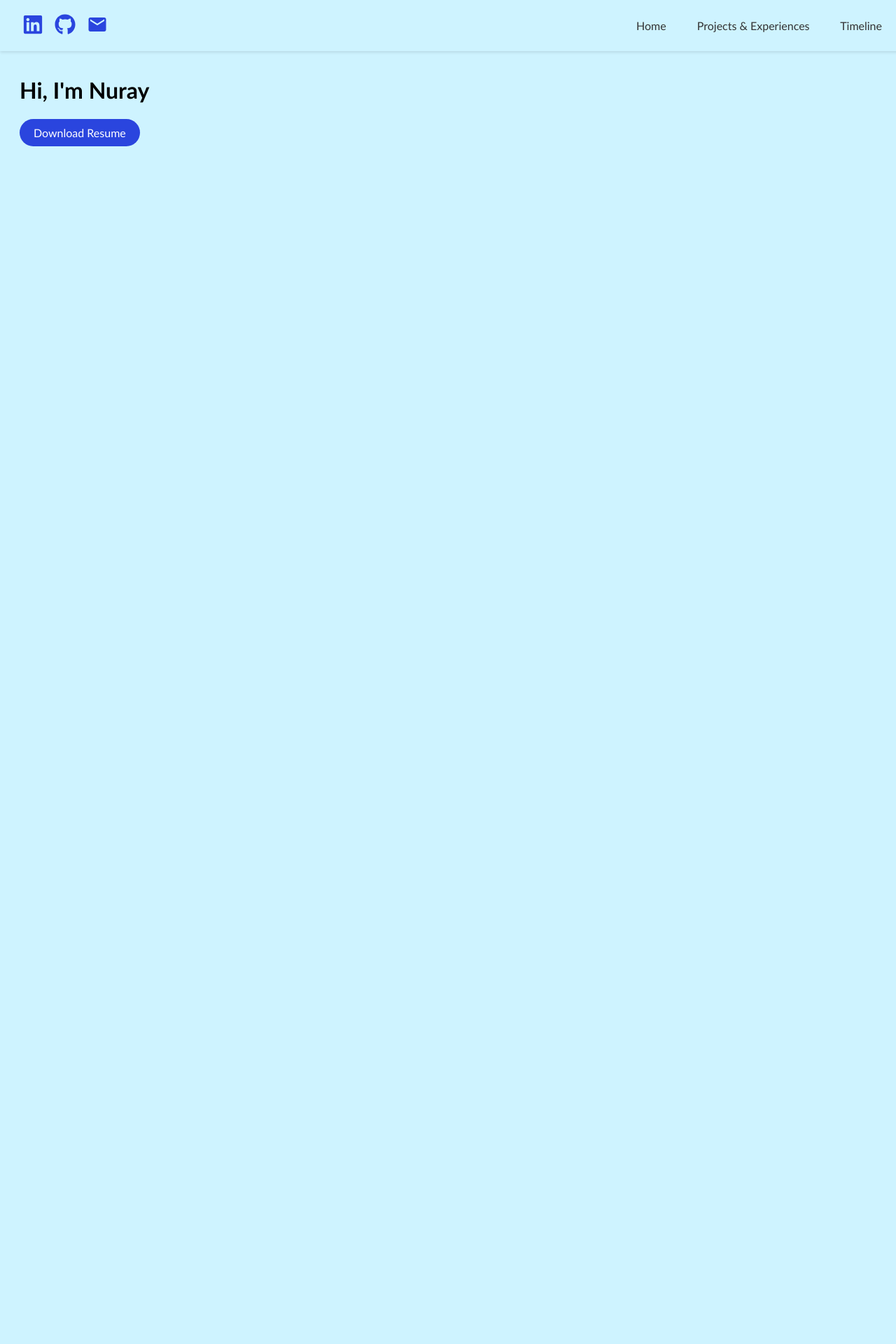
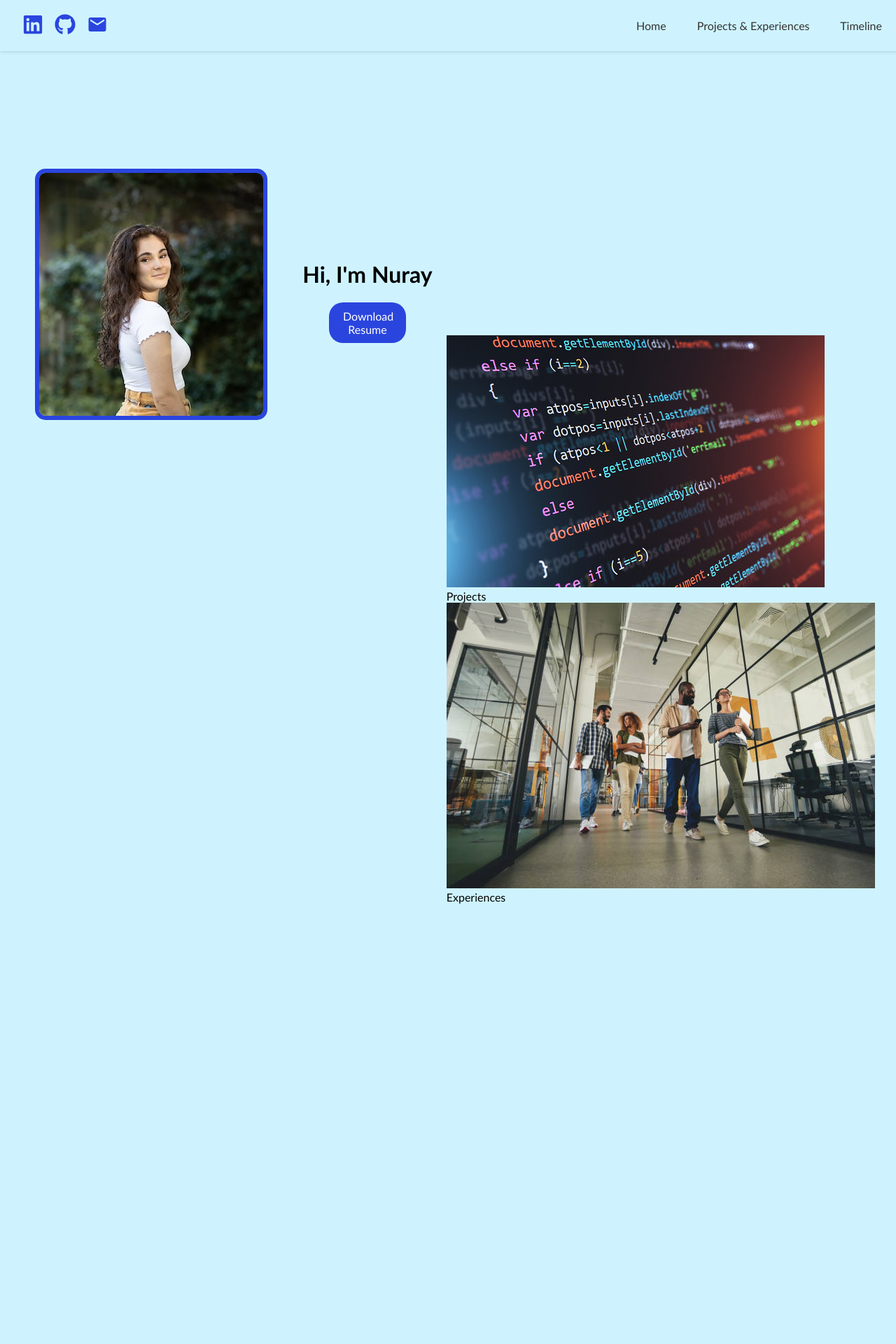
Before and after one commit to nurayyozden/My-Professional-Website, a PHP site: page /pages/index.php in a window 1280 px wide. Shown: the top 1920 px of the page at 70% size. After the commit the page ends 1291 px from the top, so only its background shows below. Run offline with PHP 8.4, Linux system fonts and the light colour scheme.

Commit message:
formatting the home page

```diff
--- a/pages/index.php
+++ b/pages/index.php
@@ -17,26 +17,41 @@
 
 <body>
 
-<h1>Hi, I'm Nuray</h1>
+<div class="container">
 
-<!-- <a href="nuray_y_ozden_resume.pdf" download>
-  <button class="download-button">Download Resume</button>
-</a> -->
+    <div class="profile-pic">
+        <img src="public/uploads/images/profile_pic.jpeg" alt="Nuray image">
+    </div>
 
-<a href="nuray_y_ozden_resume.pdf" download="nuray_y_ozden_resume.pdf" class="download-link">Download Resume</a>
+    <div class="content">
+        <h1>Hi, I'm Nuray</h1>
+        <a href="nuray_y_ozden_resume.pdf" download="nuray_y_ozden_resume.pdf" class="download-link">Download Resume</a>
+    </div>
 
-
-
-
-
-
-
+</div>
 
 
 
 
 <!-- Projects and Experiences section -->
-<div id="projects-anchor"></div>
+<div id="projects-anchor">
+
+    <a href="/projects" class="projects-link">
+            <img src="public/uploads/images/projects.jpeg" alt="Projects">
+            <div class="overlay">Projects</div>
+    </a>
+    <a href="/experiences" class="experiences-link">
+            <img src="public/uploads/images/experiences.jpeg" alt="Experiences">
+            <div class="overlay">Experiences</div>
+    </a>
+
+
+  </div>
+
+
+
+
+</div>
 
 
 
--- a/public/styles/site.css
+++ b/public/styles/site.css
@@ -6,7 +6,7 @@ html {
 
 body {
     padding: 20px;
-    padding-top:80px;
+    /* padding-top:200px; */
     font-family: 'Gill Sans', 'Gill Sans MT', Calibri, 'Trebuchet MS', sans-serif;
 
 }
@@ -26,6 +26,10 @@ body {
     margin-right: 40px;
     text-decoration: none;
     color: #333; /* Dark gray text */
+}
+
+.nav-buttons a:hover {
+    color: #2a45de; /* Purple text color on hover */
 }
 
 .social-icons a {
@@ -52,22 +56,62 @@ a {
     border-radius: 20px; /* Oval shape */
     text-decoration: none; /* Remove default underline */
     display: inline-block; /* Make link display inline */
-  }
+    text-align: center; /* Center text */
+    max-width: 70px;  /* Remove max-width */
+}
 
   .download-link:hover {
     background-color: #001aad; /* Darker purple on hover */
   }
 
-
+/* nav bar that stays */
   .sticky-header {
     position: fixed;
     top: 0;
     left: 0;
     width: 100%;
-    /* z-index: 1000; */
     box-shadow: 0 2px 4px rgba(0, 0, 0, 0.1);
     display: flex;
     justify-content: space-between;
     align-items: center;
     padding: 20px;
 }
+
+
+/* home page formatting */
+
+
+body {
+    display: flex;
+    justify-content: center; /* Center content horizontally */
+    align-items: center; /* Center content vertically */
+    height: 100vh; /* Set full height of the viewport */
+    margin: 0; /* Remove default margin */
+}
+
+.container {
+    display: flex;
+    justify-content: center; /* Center content horizontally */
+    align-items: center; /* Center content vertically */
+    max-width: 800px; /* Set maximum width of container */
+    padding: 20px; /* Add padding for spacing */
+}
+
+
+.profile-pic {
+
+    margin-right: 50px; /* Adjust spacing between image and content */
+    border: 6px solid #2a45de; /* Add purple border */
+    border-radius: 15px; /* Round the corners */
+    overflow: hidden;
+}
+
+.profile-pic img {
+    display: block; /* Ensure the image fills the container */
+
+}
+
+
+.content {
+    text-align: center; /* Center text */
+}
```
Also changed, not shown: images/icons/github.svg (deleted), images/icons/linkedin.svg (deleted), images/icons/mail.svg (deleted), images/profile_pic.jpeg (deleted), pages/experiences.php (added), pages/projects.php (added), public/uploads/images/cox_logo.png (renamed from images/cox_logo.png), public/uploads/images/cox_pres.jpeg (renamed from images/cox_pres.jpeg), public/uploads/images/experiences.jpeg (renamed from images/experiences.jpeg), public/uploads/images/hbl_lab_pic.png (renamed from images/hbl_lab_pic.png), public/uploads/images/hbl_logo.png (renamed from images/hbl_logo.png), public/uploads/images/level60_logo.png (renamed from images/level60_logo.png), public/uploads/images/medstar_logo.png (renamed from images/medstar_logo.png), public/uploads/images/profile_pic.jpeg (added), 1 more files.
